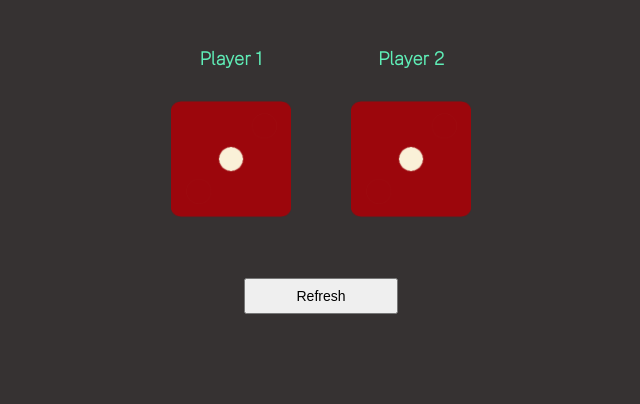
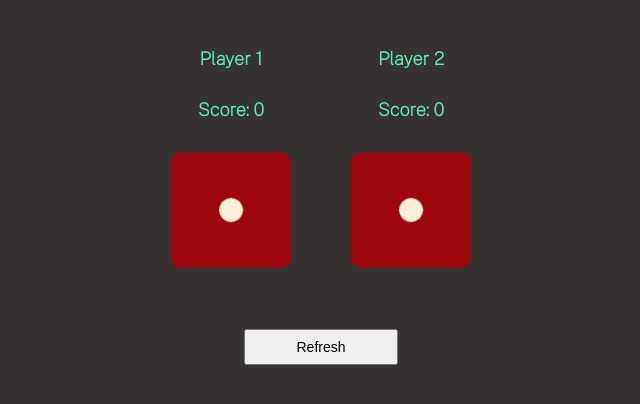
Before and after one commit to Tobylarry/rollTheDice, a plain HTML site: page index.html in a window 1280 px wide. Shown: the part 172-576 px from the top of the page, without its empty margins (319-959 px from the left). Drawn offline with nearby package versions, Linux system fonts and the light colour scheme.

Commit message:
Update index.html

```diff
--- a/index.html
+++ b/index.html
@@ -17,10 +17,12 @@
            <div class="player">
             <div class="player1">
                 <p>Player 1</p>
+                <p id="p1">Score: 0</p>
                 <img id="image" src="./images/dice1.png" alt="">
             </div>
             <div class="player2">
                 <P>Player 2</P>
+                <p id="p2">Score: 0</p>
                 <img id="image2" src="./images/dice1.png" alt="">
             </div>
            </div>
```
